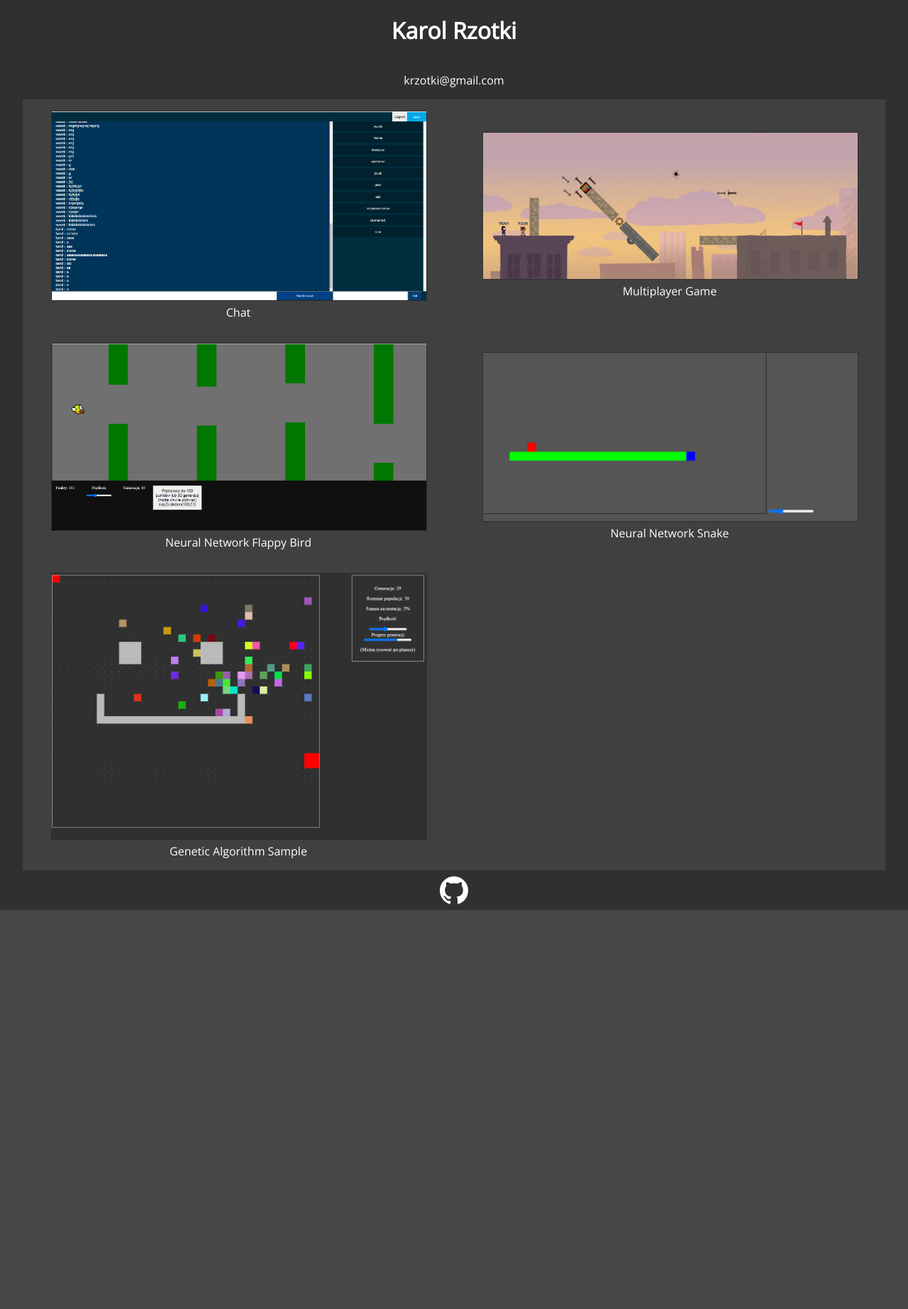
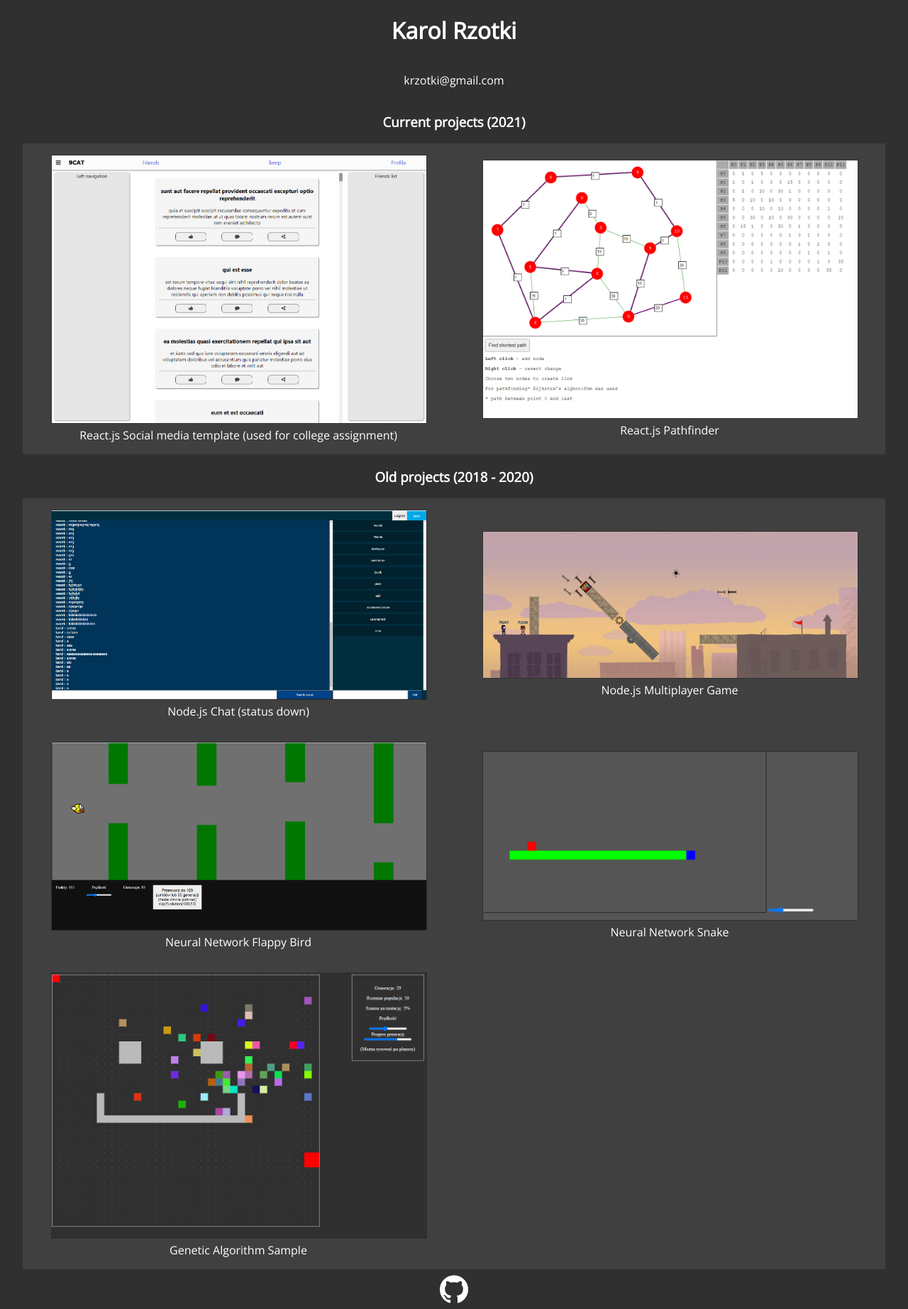
Before and after one commit to krzotki/karol-rzotki, a PHP site: page / in a window 1280 px wide. Shown: the whole page at 71% size. Before the commit the page ends 1282 px from the top, so only its background shows below. Run offline with PHP 8.4, Linux system fonts and the light colour scheme.

Commit message:
added new projects

```diff
--- a/index.html
+++ b/index.html
@@ -8,104 +8,41 @@
 		<link href="https://fonts.googleapis.com/css2?family=Open+Sans:wght@300&display=swap" rel="stylesheet">
 		<link rel="stylesheet" href="style.css"/>
 
-		<style>
-		html,body
-		{
-			width:100%;
-			height:100%;
-			margin:0;
-			padding:0;
-			font-family: 'Open Sans', sans-serif;
-			color:white;
-		}
-		body
-		{
-			background:#303030;
-		}
-		.project
-		{
-
-			box-sizing:border-box;
-			flex: 1 1 40%;
-			display:flex;
-			flex-direction:column;
-			align-items:center;
-		}
-
-		img
-		{
-			width:100%;
-			height:auto;
-			border:solid #303030 1px;
-			min-width:500px;
-		}
-		img:hover
-		{
-			border:solid white 1px;
-		}
-		.title
-		{
-			font-size:2vmin;
-
-		}
-		#main,body
-		{
-			display:flex;
-			flex-direction:column;
-			align-items:center;
-		}
-		#projects
-		{
-			display:flex;
-			flex-wrap:wrap;
-			align-items:center;
-			background:#404040;
-			width:95%;
-		}
-		#footer
-		{
-			display:flex;
-			justify-content:center;
-			padding:1vh 0 1vh 0;
-			width:100%;
-			height:5%;
-		}
-		#footer img,a
-		{
-			border:0;
-			min-width:0;
-			height:100%;
-			width:auto;
-
-		}
-		#footer img:hover
-		{
-			border:0;
-			filter: invert(0);
-		}
-		#gitlogo
-		{
-			filter: invert(1);
-		}
-		</style>
-
 	</head>
 
 	<body>
 		<main id="main">
 			<h1 id="title">Karol Rzotki</h1>
 			<p id="email"> krzotki@gmail.com </p>
-			<section id="projects">
+
+			<h3>Current projects (2021)</h3>
+
+			<section class="projects new">
 				<figure class="project" >
+					<a target="_blank" href="http://technologie-internetowe-1.herokuapp.com/"> <img src ="9cat.png" /> </a>
+					<figcaption class = "title">React.js Social media template (used for college assignment)</figcaption>
+				</figure>
 
+				<figure class="project" >
+					<a target="_blank" href="https://karol-rzotki-react-pathfinder.herokuapp.com/"> <img src ="djikstra.png" /> </a>
+					<figcaption class = "title">React.js Pathfinder</figcaption>
+				</figure>
+
+			</section>
+
+			<h3>Old projects (2018 - 2020)</h3>
+
+			<section class="projects old">
+
+				<figure class="project" >
 					<a target="_blank" href="https://rzotki-chat.herokuapp.com"> <img src ="chat.png" /> </a>
-					<figcaption class = "title">Chat</figcaption>
+					<figcaption class = "title">Node.js Chat (status down)</figcaption>
 				</figure>
 
 				<figure class="project" >
 
 					<a target="_blank" href="https://rzotki-mpgame.herokuapp.com/"><img src ="mp_game.png" /></a>
-					<figcaption class = "title">Multiplayer Game</figcaption>
+					<figcaption class = "title">Node.js Multiplayer Game</figcaption>
 				</figure>
 
 				<figure class="project" >
--- a/style.css
+++ b/style.css
@@ -43,7 +43,7 @@ img:hover
 	flex-direction:column;
 	align-items:center;
 }
-#projects
+.projects
 {
 	display:flex;
 	flex-wrap:wrap;
```
Also changed, not shown: 9cat.png (added), djikstra.png (added).
